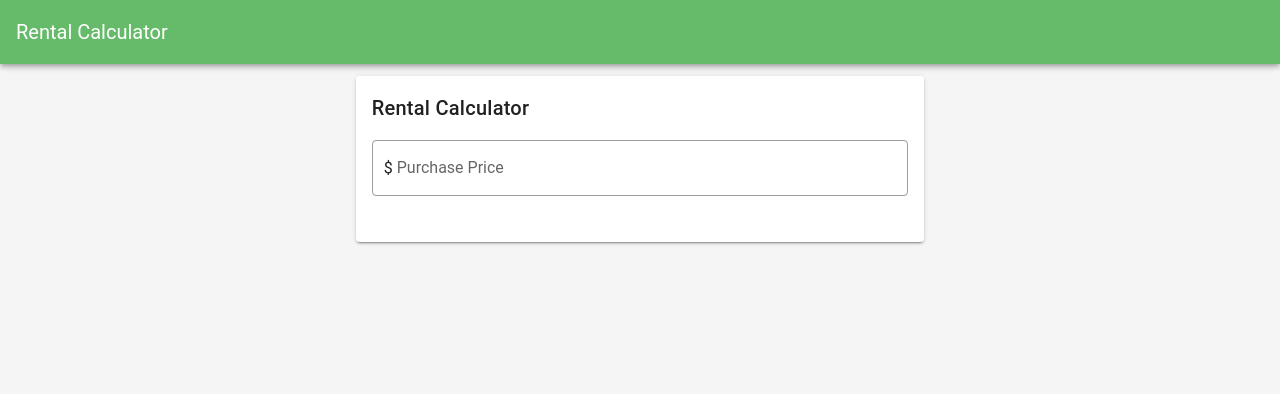
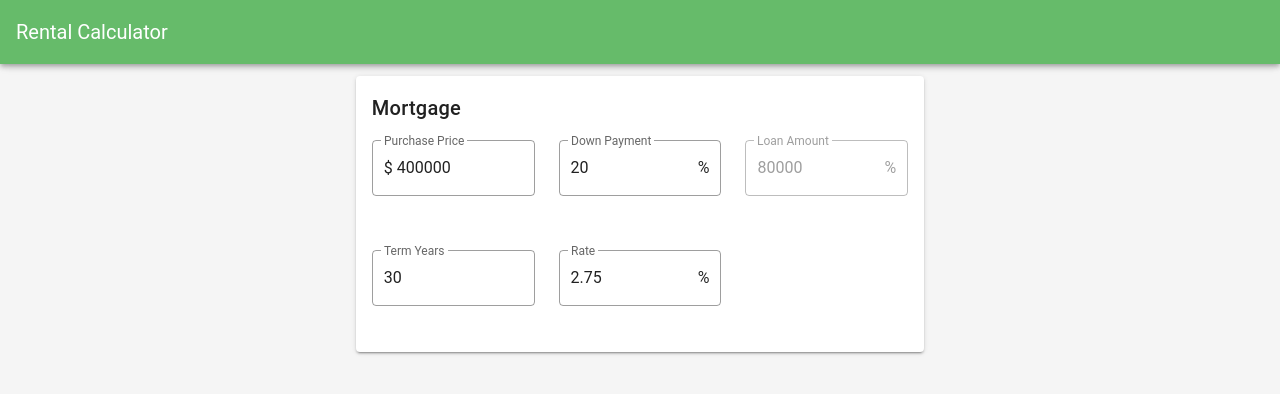
Before and after one commit to hesselapplications/rental-calculator, a Vue app: page / in a window 1280 px wide. Shown: the top 394 px of the page. Built offline with nearby package versions, Linux system fonts and the light colour scheme; a small style sheet from the web is missing.

Commit message:
Add Mortgage Details

```diff
--- /dev/null
+++ b/src/components/Mortgage.vue
@@ -0,0 +1,64 @@
+<template>
+  <v-card>
+    <v-card-title>Mortgage</v-card-title>
+    <v-card-text>
+      <v-row>
+        <v-col cols="4">
+          <money-input
+            v-model="purchasePrice"
+            label="Purchase Price"
+          ></money-input>
+        </v-col>
+        <v-col cols="4">
+          <percent-input
+            v-model="downPaymentPercent"
+            label="Down Payment"
+          ></percent-input>
+        </v-col>
+        <v-col cols="4">
+          <percent-input
+            :value="loanAmount"
+            label="Loan Amount"
+            disabled
+          ></percent-input>
+        </v-col>
+        <v-col cols="4">
+          <v-text-field
+            v-model="termYears"
+            label="Term Years"
+            type="number"
+            outlined
+          ></v-text-field>
+        </v-col>
+        <v-col cols="4">
+          <percent-input :value="mortgageRate" label="Rate"></percent-input>
+        </v-col>
+      </v-row>
+    </v-card-text>
+  </v-card>
+</template>
+
+<script>
+import MoneyInput from "@/components/inputs/MoneyInput.vue"
+import PercentInput from "@/components/inputs/PercentInput.vue"
+
+export default {
+  components: {
+    MoneyInput,
+    PercentInput
+  },
+  data() {
+    return {
+      purchasePrice: 400000,
+      downPaymentPercent: 20,
+      termYears: 30,
+      mortgageRate: 2.75
+    }
+  },
+  computed: {
+    loanAmount() {
+      return this.purchasePrice * (this.downPaymentPercent / 100);
+    },
+  }
+};
+</script>
--- /dev/null
+++ b/src/components/inputs/PercentInput.vue
@@ -0,0 +1,13 @@
+<template>
+  <v-text-field
+    v-bind="$attrs"
+    v-on="$listeners"
+    outlined
+    suffix="%"
+    type="number"
+  ></v-text-field>
+</template>
+
+<script>
+export default {};
+</script>
--- a/src/views/RentalCalculator.vue
+++ b/src/views/RentalCalculator.vue
@@ -2,23 +2,18 @@
   <v-container>
     <v-row justify="center">
       <v-col cols="6">
-        <v-card>
-          <v-card-title>Rental Calculator</v-card-title>
-          <v-card-text>
-            <money-input label="Purchase Price" placeholder="400000"></money-input>
-          </v-card-text>
-        </v-card>
+        <mortgage/>
       </v-col>
     </v-row>
   </v-container>
 </template>
 
 <script>
-import MoneyInput from "@/components/MoneyInput.vue"
+import Mortgage from "@/components/Mortgage.vue"
 
 export default {
   components: {
-    MoneyInput
+    Mortgage
   }
 };
 </script>
```
Also changed, not shown: src/components/inputs/MoneyInput.vue (renamed from src/components/MoneyInput.vue).
